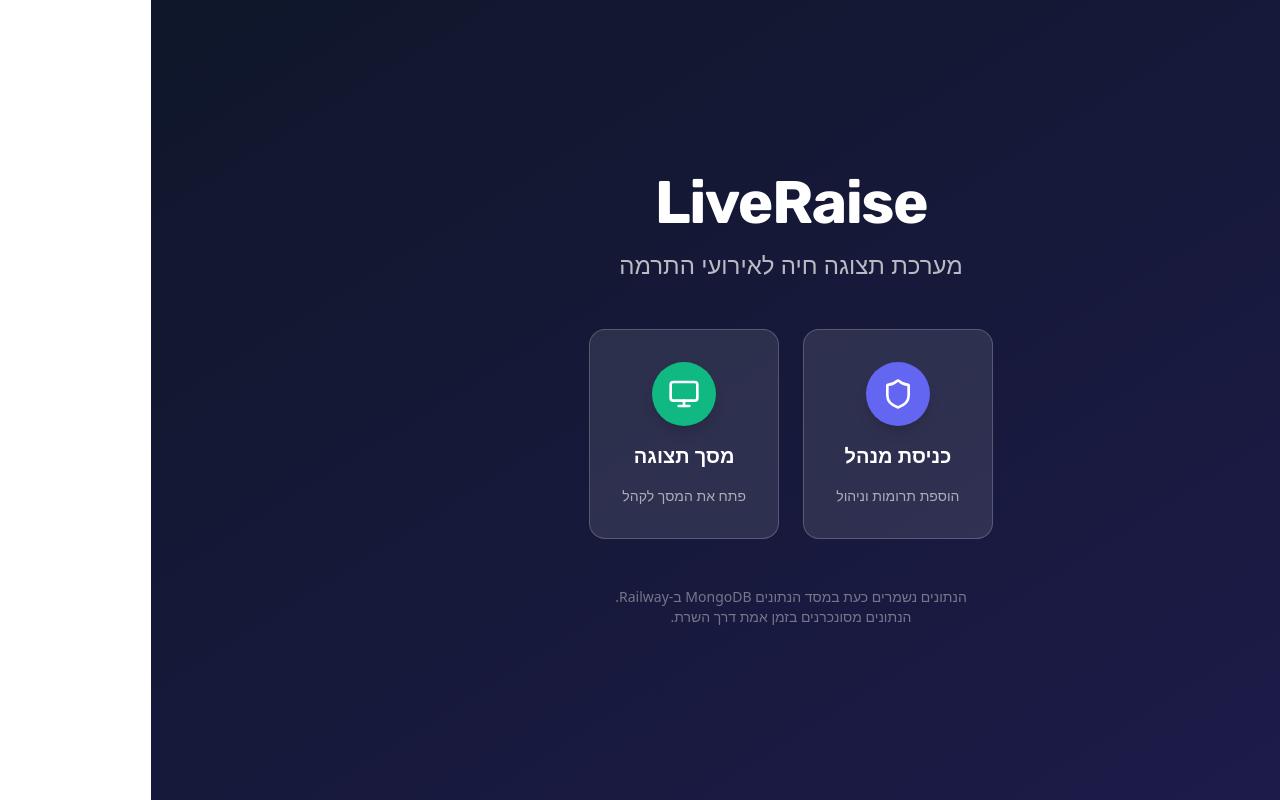
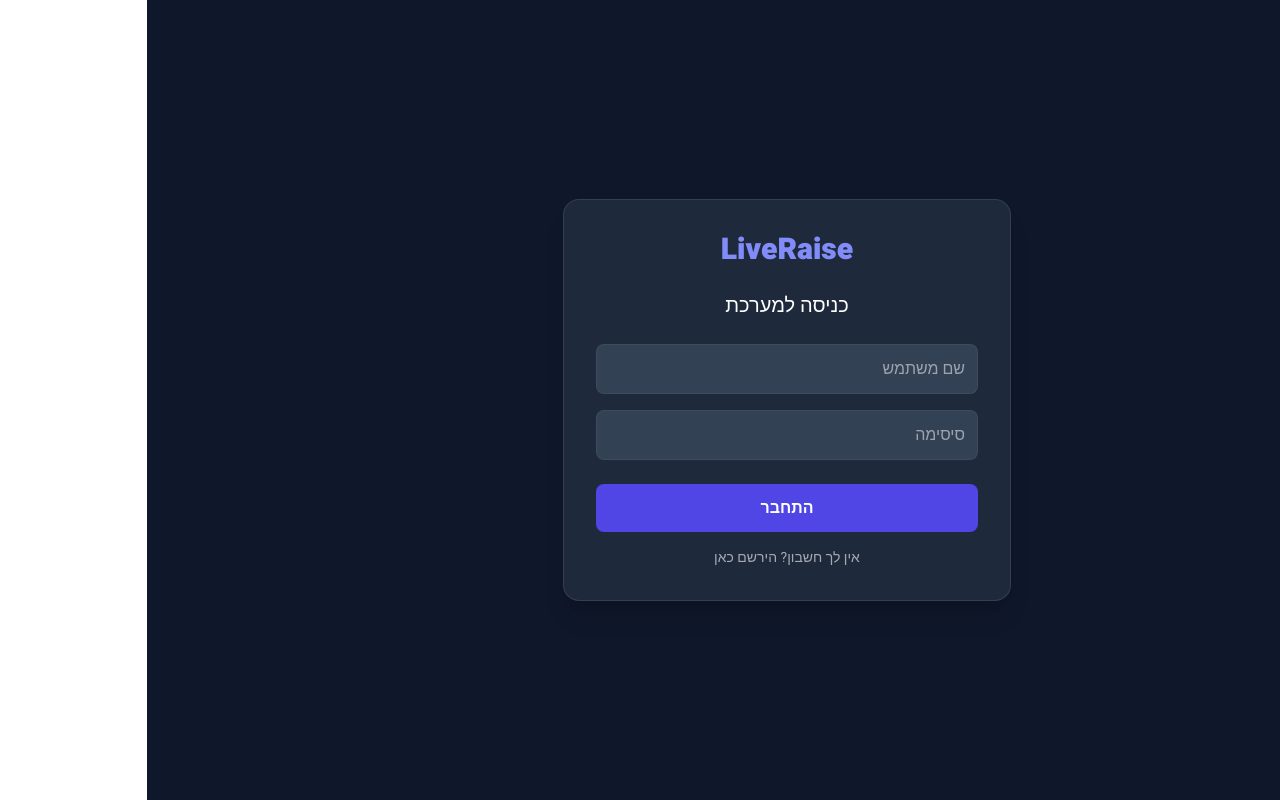
Before and after one commit to DAVIDafergan/liveraise, a React (Vite) app: page / in a window 1280 px wide. Built offline with nearby package versions, Linux system fonts and the light colour scheme.

Commit message:
Final SaaS upgrade: Routing to LoginPage and slug-based screens

```diff
--- a/App.tsx
+++ b/App.tsx
@@ -1,50 +1,23 @@
 import React from 'react';
-import { BrowserRouter, Routes, Route, Navigate, Link } from 'react-router-dom';
+import { BrowserRouter, Routes, Route, Navigate } from 'react-router-dom';
+import LoginPage from './views/LoginPage'; // וודא שהקובץ קיים בנתיב הזה
 import AdminDashboard from './views/AdminDashboard';
 import LiveScreen from './views/LiveScreen';
-import { Monitor, Shield } from 'lucide-react';
-
-const LandingPage = () => {
-  return (
-    <div className="min-h-screen bg-gradient-to-br from-slate-900 to-indigo-950 flex flex-col items-center justify-center p-4 text-white font-sans">
-        <div className="text-center max-w-2xl">
-           <h1 className="text-6xl font-black mb-4 tracking-tight font-display">LiveRaise</h1>
-           <p className="text-2xl opacity-70 mb-12">מערכת תצוגה חיה לאירועי התרמה</p>
-
-           <div className="grid grid-cols-1 sm:grid-cols-2 gap-6 w-full max-w-lg mx-auto">
-              <Link to="/admin" className="group relative bg-white/10 hover:bg-white/20 border border-white/20 p-8 rounded-2xl transition-all flex flex-col items-center gap-4">
-                 <div className="bg-indigo-500 p-4 rounded-full shadow-lg group-hover:scale-110 transition-transform">
-                    <Shield size={32} />
-                 </div>
-                 <h2 className="text-xl font-bold">כניסת מנהל</h2>
-                 <p className="text-sm opacity-60">הוספת תרומות וניהול</p>
-              </Link>
-
-              <Link to="/screen/demo" className="group relative bg-white/10 hover:bg-white/20 border border-white/20 p-8 rounded-2xl transition-all flex flex-col items-center gap-4">
-                 <div className="bg-emerald-500 p-4 rounded-full shadow-lg group-hover:scale-110 transition-transform">
-                    <Monitor size={32} />
-                 </div>
-                 <h2 className="text-xl font-bold">מסך תצוגה</h2>
-                 <p className="text-sm opacity-60">פתח את המסך לקהל</p>
-              </Link>
-           </div>
-
-           <div className="mt-12 text-sm opacity-40">
-             <p>הנתונים נשמרים כעת במסד הנתונים MongoDB ב-Railway.</p>
-             <p>הנתונים מסונכרנים בזמן אמת דרך השרת.</p>
-           </div>
-        </div>
-    </div>
-  )
-}
 
 const App: React.FC = () => {
   return (
     <BrowserRouter>
       <Routes>
-        <Route path="/" element={<LandingPage />} />
+        {/* דף הבית החדש הוא דף הכניסה/הרשמה */}
+        <Route path="/" element={<LoginPage />} />
+
+        {/* דף הניהול - המערכת תזהה את המשתמש לפי ה-Session/LocalStorage */}
         <Route path="/admin" element={<AdminDashboard />} />
-        <Route path="/screen/:campaignId" element={<LiveScreen />} />
+
+        {/* מסך הלייב - מקבל כעת 'slug' (שם משתמש) במקום ID גנרי */}
+        <Route path="/screen/:slug" element={<LiveScreen />} />
+
+        {/* כל נתיב אחר יחזיר לדף הכניסה */}
         <Route path="*" element={<Navigate to="/" replace />} />
       </Routes>
     </BrowserRouter>
```
